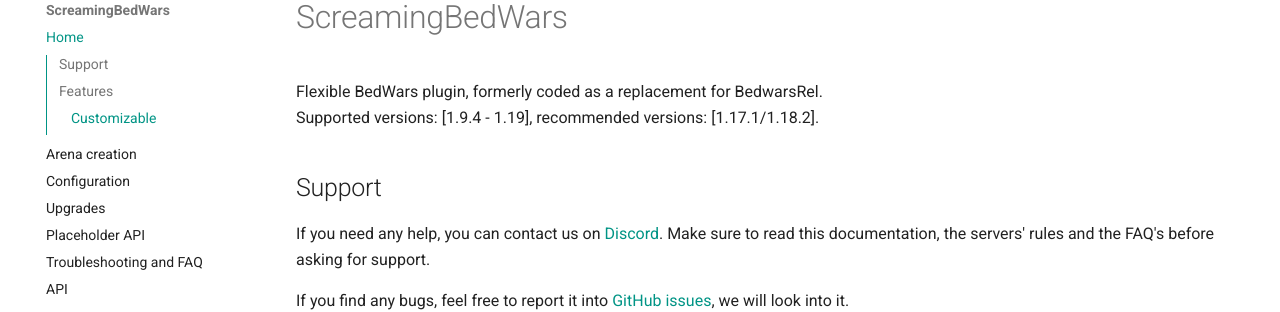
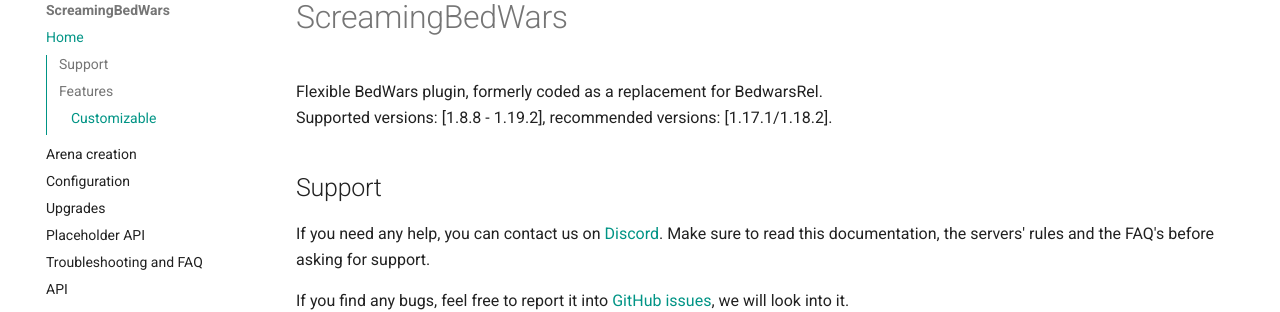
Before and after one commit to ScreamingSandals/BedWars, an MkDocs documentation site: the page built from docs/index.md, in a window 1280 px wide and 1244 px high. Shown: the part 151-463 px from the top of the window. Built offline with MkDocs 1.6.1 and Material for MkDocs 9.7.7, drawn with Linux system fonts in a browser that asks for light colours; comment, search, counter and statistics services are not loaded; the version menu is left out.

Commit message:
bump version in sbw docs

```diff
--- a/docs/index.md
+++ b/docs/index.md
@@ -1,7 +1,7 @@
 # ScreamingBedWars
 
 Flexible BedWars plugin, formerly coded as a replacement for BedwarsRel.
-Supported versions: \[1.9.4 - 1.19\], recommended versions: \[1.17.1/1.18.2\].
+Supported versions: \[1.8.8 - 1.19.2\], recommended versions: \[1.17.1/1.18.2\].
 
 ## Support
 
```
Also changed, not shown: 1 other file.
